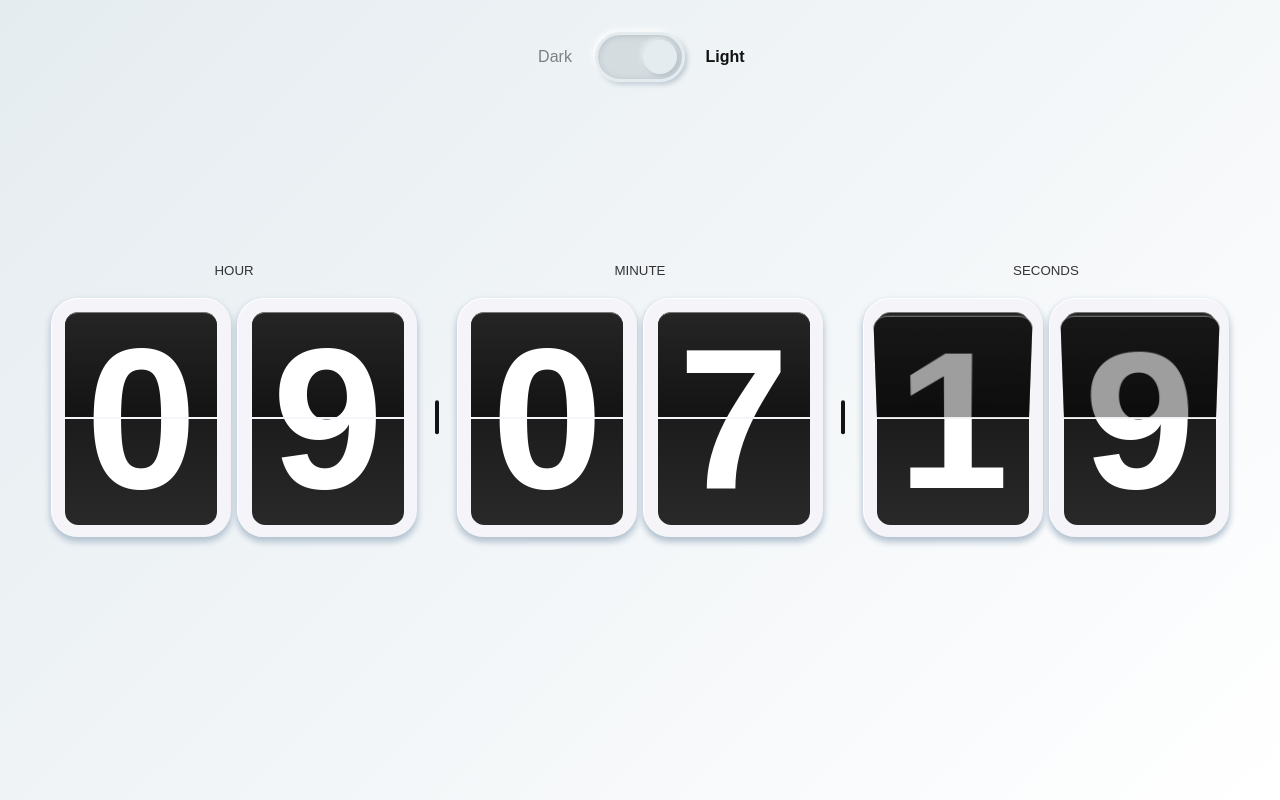
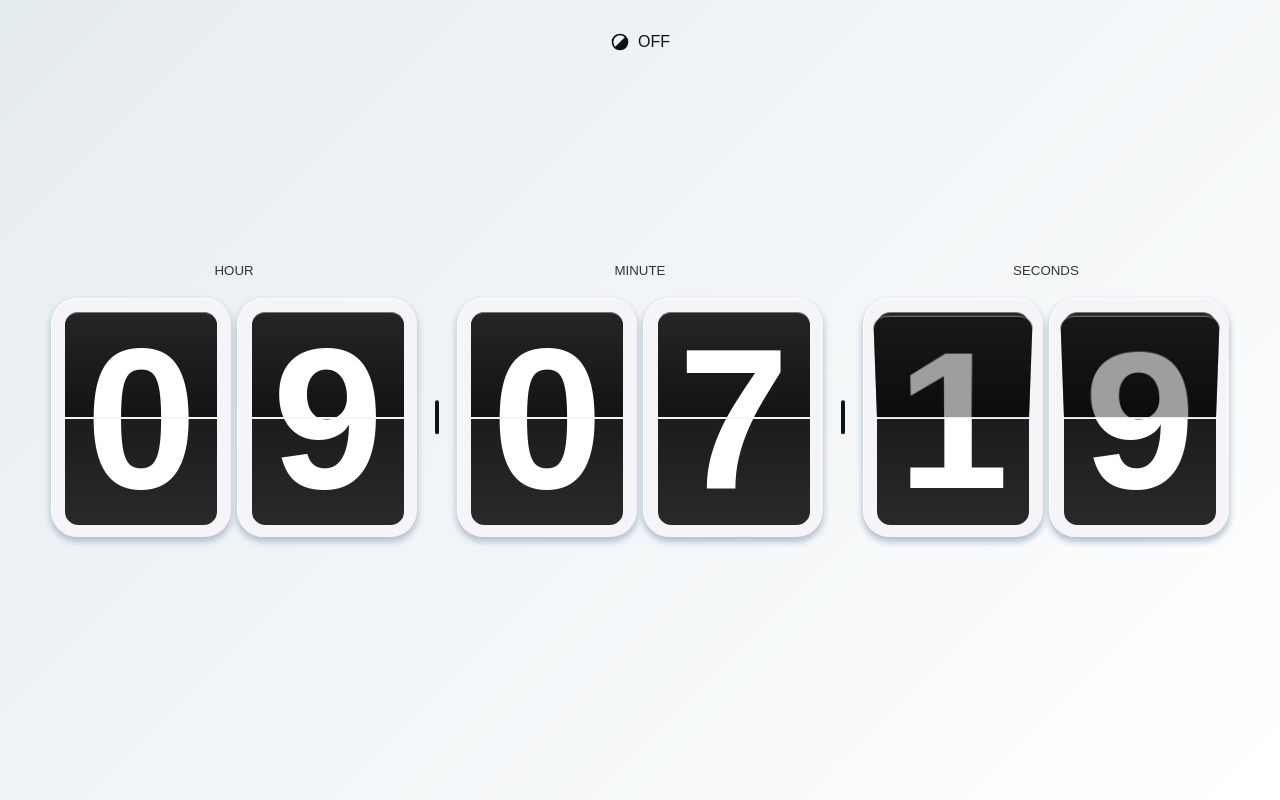
Before and after one commit to thisyujeong/flippix, a SvelteKit app: page / in a window 1280 px wide. Built offline with nearby package versions, Linux system fonts and the light colour scheme.

Commit message:
style: 테마 토글 UI 변경

```diff
--- a/src/components/Controller.svelte
+++ b/src/components/Controller.svelte
@@ -12,8 +12,6 @@
 
 	const { initialTime, isRunning, onPauseResume, onRestart }: ControllerProps = $props();
 	const { hour, min, sec } = initialTime;
-
-	console.log(hour, min, sec);
 </script>
 
 <div class="control-wrapper">
@@ -104,9 +102,7 @@
 			color: var(--text-color);
 			font-size: 16px;
 			background: var(--controller-bg);
-			border-radius: 10px;
-
-			border: 2px solid transparent;
+			border-radius: 999px;
 			span {
 				padding-left: 28px;
 				background-size: 20px;
--- a/src/components/ThemeToggle.svelte
+++ b/src/components/ThemeToggle.svelte
@@ -2,73 +2,46 @@
 	import { theme, toggleTheme } from '@/stores/themeStore';
 </script>
 
-<div class="switch-box">
-	<span class="switch-mode" class:on={$theme === 'dark'}>Dark</span>
-	<button class="switch" onclick={toggleTheme} class:is-dark={$theme === 'dark'}>
-		<span class="switch-handle"></span>
-	</button>
-	<span class="switch-mode" class:on={$theme === 'light'}>Light</span>
-</div>
+<button class="switch" class:on={$theme === 'light'} onclick={toggleTheme}>
+	<span class="switch-icon">
+		<svg width="24" height="24" viewBox="0 0 24 24" fill="none" xmlns="http://www.w3.org/2000/svg">
+			<circle cx="12" cy="12" r="9" stroke="currentColor" stroke-width="2" />
+			<path
+				d="M18.364 5.63604C16.6761 3.94821 14.3869 3 12 3C9.61305 3 7.32387 3.94821 5.63604 5.63604C3.94821 7.32387 3 9.61305 3 12C3 14.3869 3.94821 16.6761 5.63604 18.364L12 12L18.364 5.63604Z"
+				fill="currentColor"
+			/>
+		</svg>
+	</span>
+	<span class="switch-text">{$theme === 'dark' ? 'on' : 'off'}</span>
+</button>
 
 <style lang="scss" scoped>
-	.switch-box {
+	.switch {
 		display: flex;
 		align-items: center;
-		gap: 20px;
-	}
-	.switch-mode {
-		width: 40px;
-		font-size: 16px;
-		text-align: center;
-		opacity: 0.5;
-		&.on {
-			opacity: 1;
-			font-weight: bold;
-		}
-	}
-	.switch {
-		position: relative;
-		display: block;
-		width: 90px;
-		height: 50px;
-		padding: 5px;
-		border-radius: 100px;
-		border: 3px solid #e5ecf0;
-		background: #d5dce0;
-		box-shadow:
-			inset 0px 1px 6px #b5c1c6,
-			-2px -2px 6px #ffffff,
-			2px 2px 5px #afbdc8;
-		overflow: hidden;
+		gap: 8px;
 
-		&-handle {
-			position: absolute;
-			top: 5px;
-			right: 5px;
-			display: inline-block;
-			width: 34px;
-			height: 34px;
-			background: #e5ecf0;
-			border-radius: 50%;
-			box-shadow:
-				-2px -2px 5px #ffffff70,
-				2px 2px 5px #afbdc8;
-			transition: 0.3s ease;
+		&-icon {
+			width: 20px;
+			height: 20px;
+			transition: 0.3s;
+
+			svg {
+				width: 20px;
+				height: 20px;
+				color: var(--text-color);
+			}
 		}
 
-		&.is-dark {
-			background: #42de6c;
-			border-color: #22262c;
-			box-shadow:
-				inset 0px 1px 6px #0e0e0e,
-				-2px -2px 6px #4d566c,
-				2px 2px 5px #000000;
-			.switch-handle {
-				right: calc(100% - 40px);
-				box-shadow:
-					-2px -2px 5px rgba(180, 192, 197, 0.44),
-					2px 2px 5px #0e0e0e70;
-				background: #22262a;
+		&-text {
+			font-size: 16px;
+			text-transform: uppercase;
+			color: var(--text-color);
+		}
+
+		&.on {
+			.switch-icon {
+				transform: rotate(180deg);
 			}
 		}
 	}
--- a/src/routes/+page.svelte
+++ b/src/routes/+page.svelte
@@ -19,8 +19,6 @@
 	let isTimerMode = false;
 	let timerValue: Time | null = null;
 	let initialTime = getTimer(page.url.search);
-
-	console.log(initialTime);
 
 	const handleComplete = () => {
 		alert('⏰ 타이머가 종료되었습니다!');
--- a/src/styles/global.scss
+++ b/src/styles/global.scss
@@ -27,7 +27,7 @@ html {
 	--text-reverse-color: var(--basic-white);
 	--background: linear-gradient(135deg, #e5ecf0, #ffffff);
 	--divider-color: #131313;
-	color: #ace4d2;
+
 	// panel
 	--panel-color: #f5f4f8;
 	--panel-border-color: #ffffff;
```
